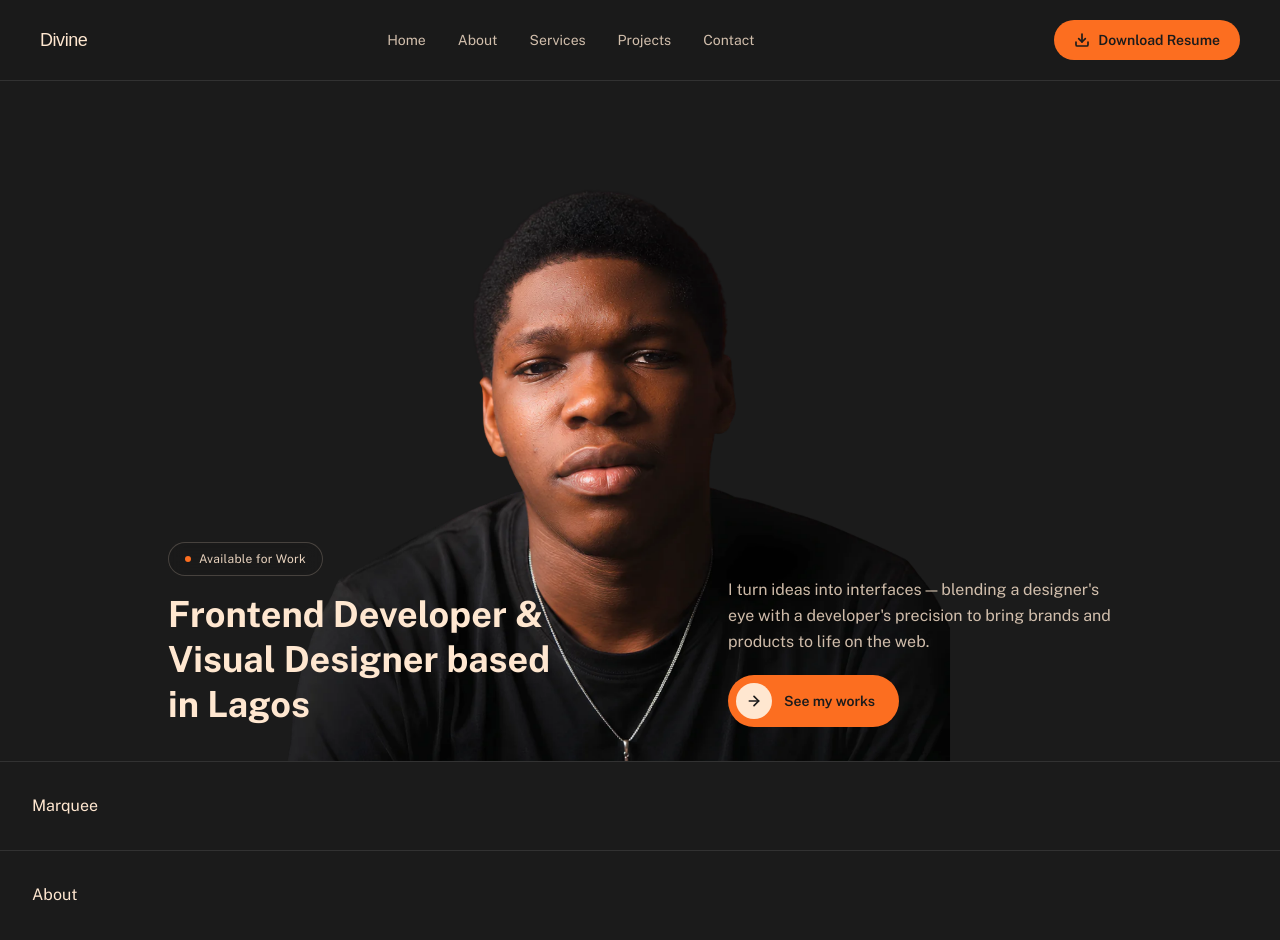
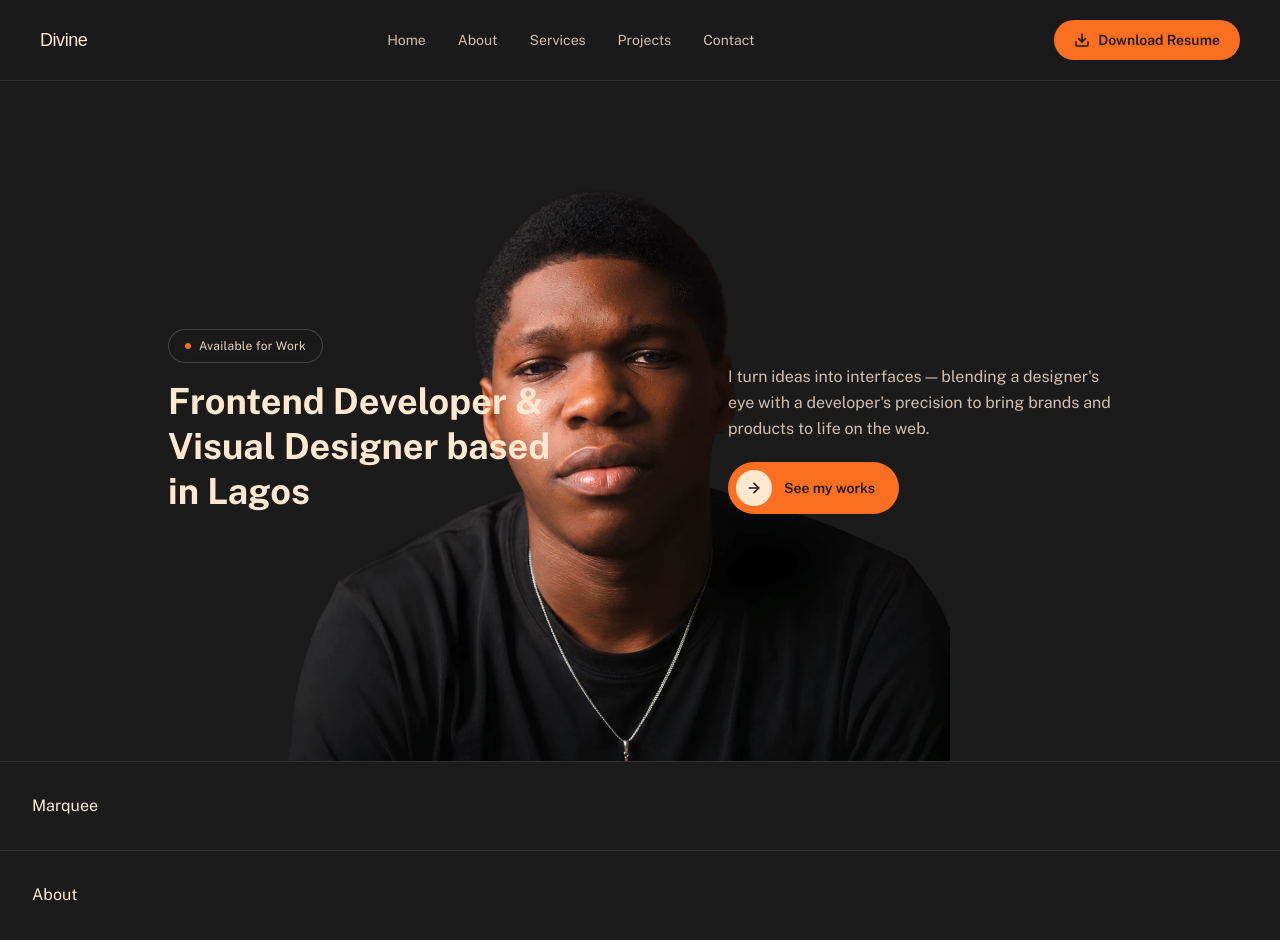
Before and after one commit to emeka-divine-exe/emeka-divine, a React (Vite) app: page / in a window 1280 px wide. Shown: the top 940 px of the page. Built offline with nearby package versions, Linux system fonts and the light colour scheme.

Commit message:
Refactor Hero component for improved layout
Updated Hero component layout and styling.

```diff
--- a/src/components/Hero.jsx
+++ b/src/components/Hero.jsx
@@ -22,20 +22,11 @@ export default function Hero() {
         backgroundPosition: 'center',
         backgroundRepeat: 'no-repeat',
         minHeight: 'clamp(480px, 85dvh, 820px)',
-        position: 'relative',
       }}
-      className="w-full"
+      className="w-full flex items-center"
     >
-      {/* Content wrapper: sits 5% up from the bottom of the section */}
-      <div
-        style={{
-          position: 'absolute',
-          left: 0,
-          right: 0,
-          bottom: '5%',
-        }}
-        className="w-full max-w-5xl mx-auto px-6 md:px-10"
-      >
+      {/* Parent wrapper: full width, fits content, horizontally centered */}
+      <div className="w-full max-w-5xl mx-auto px-6 md:px-10 py-10">
         <div className="flex flex-col md:flex-row md:justify-between md:items-end gap-6">
           {/* Div 1: badge + headline together */}
           <div className="flex flex-col gap-4">
```
